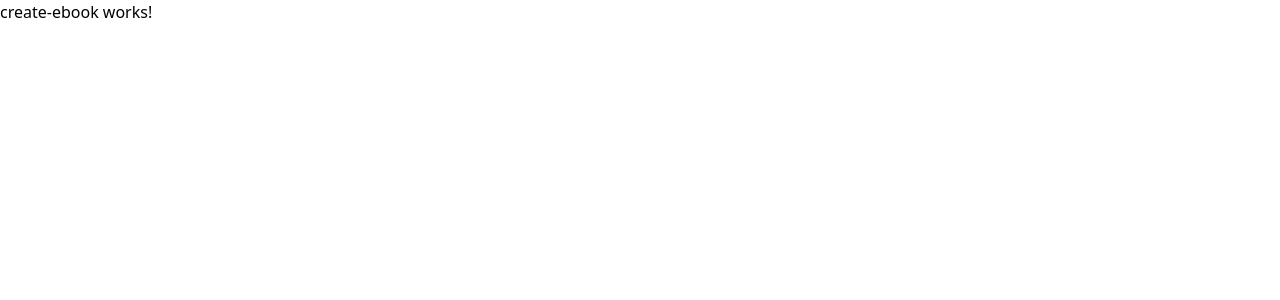
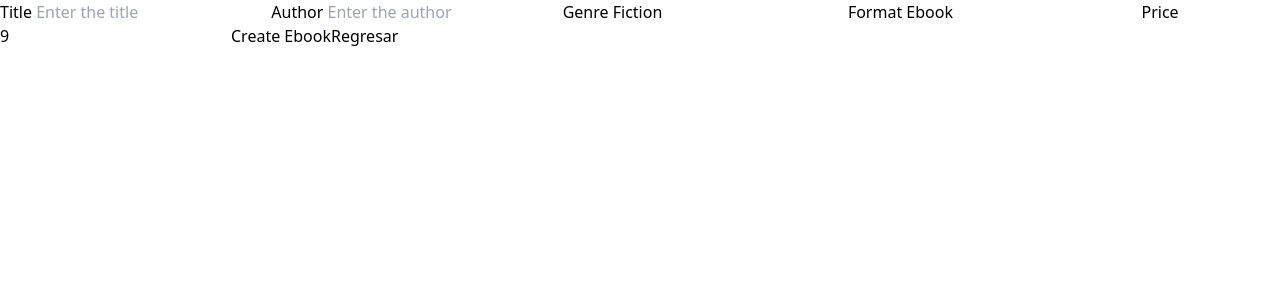
Before and after one commit to NezukoTierna/tareaSumativa1, an Angular app: page /create in a window 1280 px wide. Shown: the top 300 px of the page. Built offline with nearby package versions, Linux system fonts and the light colour scheme.

Commit message:
feat: added create ebook

```diff
--- a/src/app/_pages/create-ebook/create-ebook.component.html
+++ b/src/app/_pages/create-ebook/create-ebook.component.html
@@ -1 +1,40 @@
-<p>create-ebook works!</p>
+<form [formGroup]="ebookForm" (ngSubmit)="onSubmit()">
+  <app-text-input
+    formControlName="title"
+    label="Title"
+    placeholder="Enter the title"
+    requiredMessage="Title is required"
+  ></app-text-input>
+
+  <app-text-input
+    formControlName="author"
+    label="Author"
+    placeholder="Enter the author"
+    requiredMessage="Author is required"
+  ></app-text-input>
+
+  <app-text-input
+    formControlName="genre"
+    label="Genre"
+    placeholder="Enter the genre"
+    requiredMessage="Genre is required"
+  ></app-text-input>
+
+  <app-text-input
+    formControlName="format"
+    label="Format"
+    placeholder="Enter the format"
+    requiredMessage="Format is required"
+  ></app-text-input>
+
+  <app-text-input
+    formControlName="price"
+    type="number"
+    label="Price"
+    placeholder="Enter the price"
+    requiredMessage="Price is required and must be a non-negative number"
+  ></app-text-input>
+
+  <button type="submit" class="btn btn-primary">Create Ebook</button>
+  <button type="button" class="btn btn-secondary" (click)="navigateBack()">Regresar</button>
+</form>
--- a/src/app/_pages/create-ebook/create-ebook.component.ts
+++ b/src/app/_pages/create-ebook/create-ebook.component.ts
@@ -1,4 +1,8 @@
 import { Component } from '@angular/core';
+import { FormBuilder, FormGroup, Validators } from '@angular/forms';
+import { Router } from '@angular/router';
+import { CreateEbook } from 'src/app/_interfaces/create-ebook';
+import { EbookService } from 'src/app/_services/ebook.service';
 
 @Component({
   selector: 'app-create-ebook',
@@ -8,4 +12,37 @@ import { Component } from '@angular/core';
 })
 export class CreateEbookComponent {
 
+  ebookForm: FormGroup;
+
+  constructor(private ebookService: EbookService, private fb: FormBuilder, private router: Router) {
+
+    this.ebookForm = this.fb.group({
+      title: ['', Validators.required],
+      author: ['', Validators.required],
+      genre: ['Fiction', Validators.required],
+      format: ['Ebook', Validators.required],
+      price: [9, [Validators.required, Validators.min(0)]]
+    });
+
+  }
+
+  navigateBack(): void {
+    this.router.navigate(['/']);
+  }
+
+  onSubmit() {
+    if (this.ebookForm.valid) {
+      const newEbook: CreateEbook = this.ebookForm.value;
+      this.ebookService.createEbook(newEbook).subscribe(
+        data => {
+          console.log('Form Submitted!', data);
+          this.router.navigate(['/']);
+        },
+        error => {
+          console.error('Error creating ebook', error);
+        }
+      );
+    }
+  }
+
 }
--- a/src/app/_services/ebook.service.ts
+++ b/src/app/_services/ebook.service.ts
@@ -17,10 +17,10 @@ export class EbookService {
   }
 
   createEbook(ebook: CreateEbook): Observable<Object> {
-    return this.http.post(`${this.baseUrl}/ebooks`, ebook);
+    return this.http.post(`${this.baseUrl}/ebook`, ebook);
   }
 
   deleteEbook(id: number): Observable<void> {
-    return this.http.delete<void>(`${this.baseUrl}/ebooks/${id}`);
+    return this.http.delete<void>(`${this.baseUrl}/ebook/${id}`);
   }
 }
```
